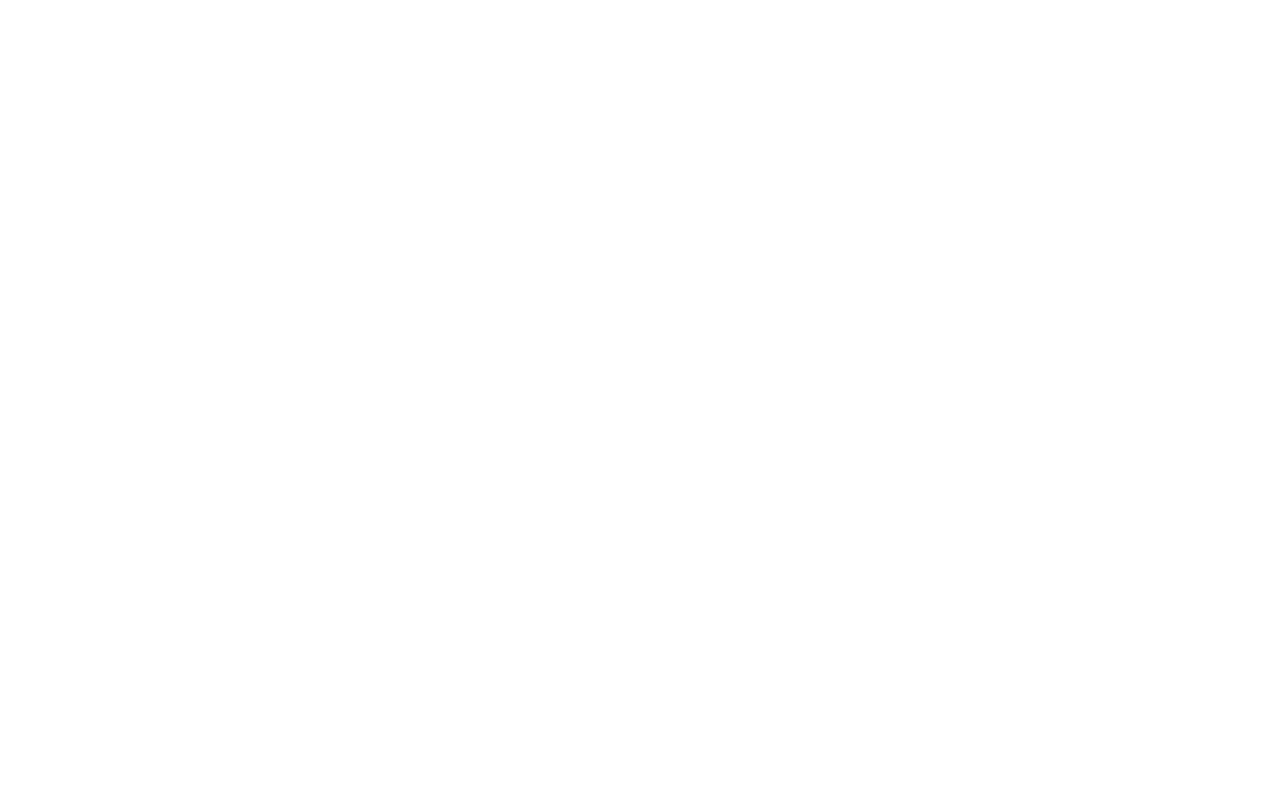
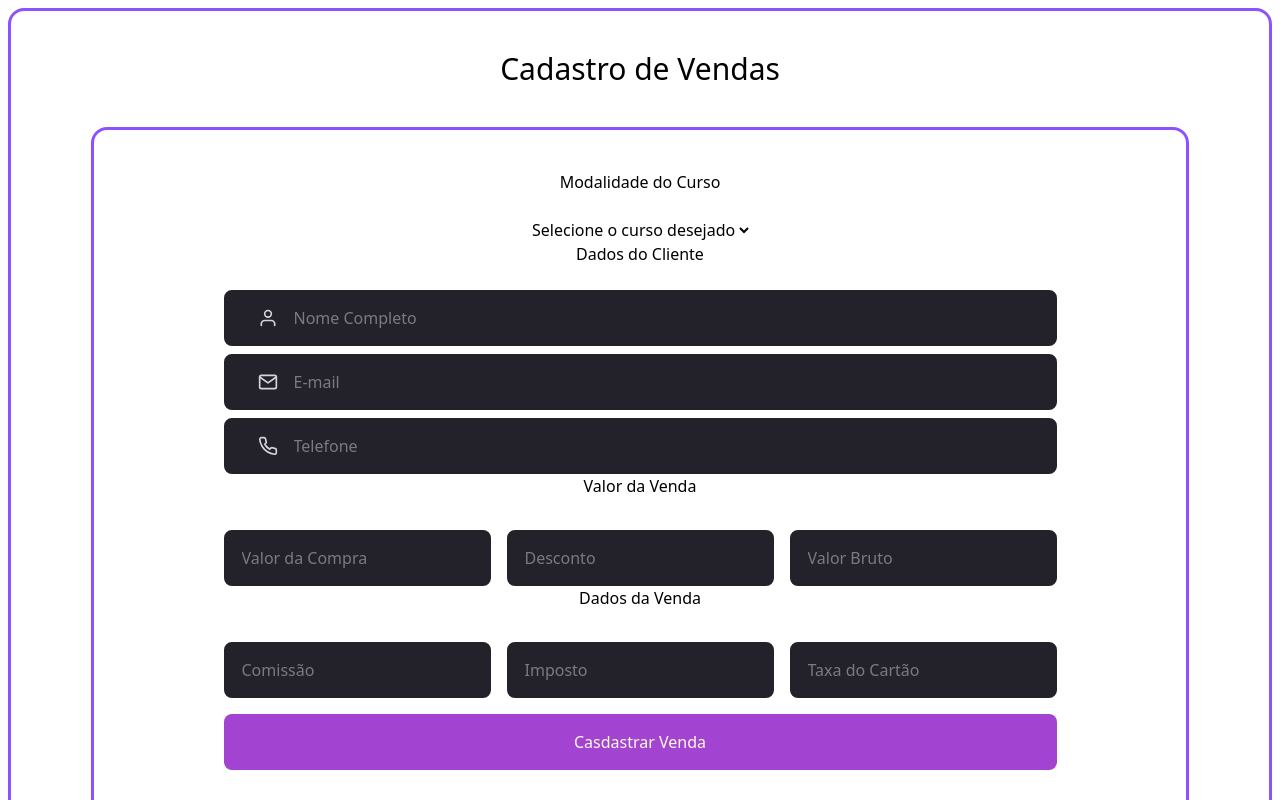
Before and after one commit to CodiChallange/CodiChallange, a React (Vite) app: page /vendas in a window 1280 px wide. Before the commit this address had no page. Shown: the top 800 px of the page. Built offline with nearby package versions, Linux system fonts and the light colour scheme.

Commit message:
Iniciei a estruturação do formulário de vendas, adicionei validações e adicionei a rota para a página do formulário

```diff
--- /dev/null
+++ b/src/Forms/SalesForm.tsx
@@ -0,0 +1,135 @@
+import { FiUser, FiMail, FiPhone } from "react-icons/fi";
+import { Button } from "../Components/Button";
+import { Input } from "../Components/Inputs";
+import { useForm } from "react-hook-form";
+
+export function SalesForm() {
+  const { register, handleSubmit, formState: { errors } } = useForm();
+
+  const onSubmit = (data: any) => {
+    console.log(data);
+  };
+
+  return (
+    <>
+      <div className="m-2 p-10 border-3  border-violet-500 rounded-2xl">
+
+        <h1 className="text-3xl text-center font-medium">Cadastro de Vendas</h1>
+
+        <div className="m-10 flex items-stretch h-screen border-3 border-violet-500 rounded-2xl">
+          <form className="my-10 mx-auto text-center">
+
+            <h1 className="mb-6 font-medium">Modalidade do Curso</h1>
+
+            <select
+              {...register("modality", { validate: (value) =>{
+                return value !== "0"
+              }
+            })}
+              >
+              <option value="0">Selecione o curso desejado</option>
+              <option value="option1">FrontEnd (Presencial)</option>
+              <option value="option2">BackEnd (Presencial)</option>
+              <option value="option3">FullStack (Presencial)</option>
+            </select>
+             {errors?.modality?.type === "validate" && (<p className="text-red-500 text-sm text-center">Curso é obrigatório</p>
+              )}
+
+            <h1 className="mb-6 font-medium">Dados do Cliente</h1>
+
+            <Input
+              icon={FiUser}
+              type="text"
+              placeholder="Nome Completo"
+              {...register("name", { required: true })}
+            />
+            {errors?.name?.type === "required" && <p className="text-red-500 text-sm text-left">Nome é obrigatório</p>}
+
+            <Input
+              icon={FiMail}
+              type="email"
+              placeholder="E-mail"
+              {...register("email", { required: true })}
+            />
+            {errors?.email?.type === "required" && <p className="text-red-500 text-sm text-left">E-mail é obrigatório</p>}
+
+            <Input
+              icon={FiPhone}
+              type="number"
+              placeholder="Telefone"
+              {...register("phone", { required: true })}
+            />
+            {errors?.phone?.type === "required" && <p className="text-red-500 text-sm text-left">Telefone é obrigatório</p>}
+
+            <h1 className="mb-6 font-medium">Valor da Venda</h1>
+
+            <div className="grid grid-cols-3 gap-4">
+
+              <div>
+                  <Input
+                    type="number"
+                    placeholder="Valor da Compra"
+                    {...register("price", { required: true })}
+                    />
+                     {errors?.price?.type === "required" && <p className="text-red-500 text-sm text-left">Preço é obrigatório</p>}
+              </div>
+
+              <div>
+                <Input
+                type="number"
+                placeholder="Desconto"
+                {...register("discount", { required: true })}
+                />
+                {errors?.discount?.type === "required" && <p className="text-red-500 text-sm text-left">Desconto é obrigatório</p>}
+              </div>
+
+              <div>
+                <Input
+                type="number"
+                placeholder="Valor Bruto"
+                {...register("value", { required: true })}
+                 />
+                {errors?.value?.type === "required" && <p className="text-red-500 text-sm text-left">Valor Bruto é obrigatório</p>}
+              </div>
+            </div>
+
+            <h1 className="mb-6 font-medium">Dados da Venda</h1>
+
+            <div className="grid grid-cols-3 gap-4">
+
+              <div>
+                <Input
+                type="number"
+                placeholder="Comissão"
+                {...register("commission", { required: true })}
+                />
+                {errors?.commission?.type === "required" && <p className="text-red-500 text-sm text-left">Comissão é obrigatório</p>}
+              </div>
+
+              <div>
+                <Input
+                type="number"
+                placeholder="Imposto"
+                {...register("tax", { required: true })}
+                />
+                {errors?.tax?.type === "required" && <p className="text-red-500 text-sm text-left">Imposto é obrigatório</p>}
+              </div>
+
+              <div>
+                <Input
+                type="number"
+                placeholder="Taxa do Cartão"
+                {...register("cardTax", { required: true })}
+                />
+                {errors?.cardTax?.type === "required" && <p className="text-red-500 text-sm text-left">Taxa do Cartão é obrigatório</p>}
+              </div>
+
+            </div>
+
+            <Button onClick={handleSubmit(onSubmit)}>Casdastrar Venda</Button>
+          </form>
+        </div>
+      </div>
+    </>
+  );
+}
--- a/src/Routes/AppRoutes.tsx
+++ b/src/Routes/AppRoutes.tsx
@@ -1,10 +1,12 @@
 import { BrowserRouter, Route, Routes } from 'react-router-dom'
 import { Logon } from '../Pages/Logon'
+import { SalesForm } from '../Forms/SalesForm'
 export function AppRoutes() {
   return (
     <BrowserRouter>
       <Routes>
         <Route path='/' element={<Logon />} />
+        <Route path= '/vendas' element={<SalesForm />} />
       </Routes>
     </BrowserRouter>
   )
```
